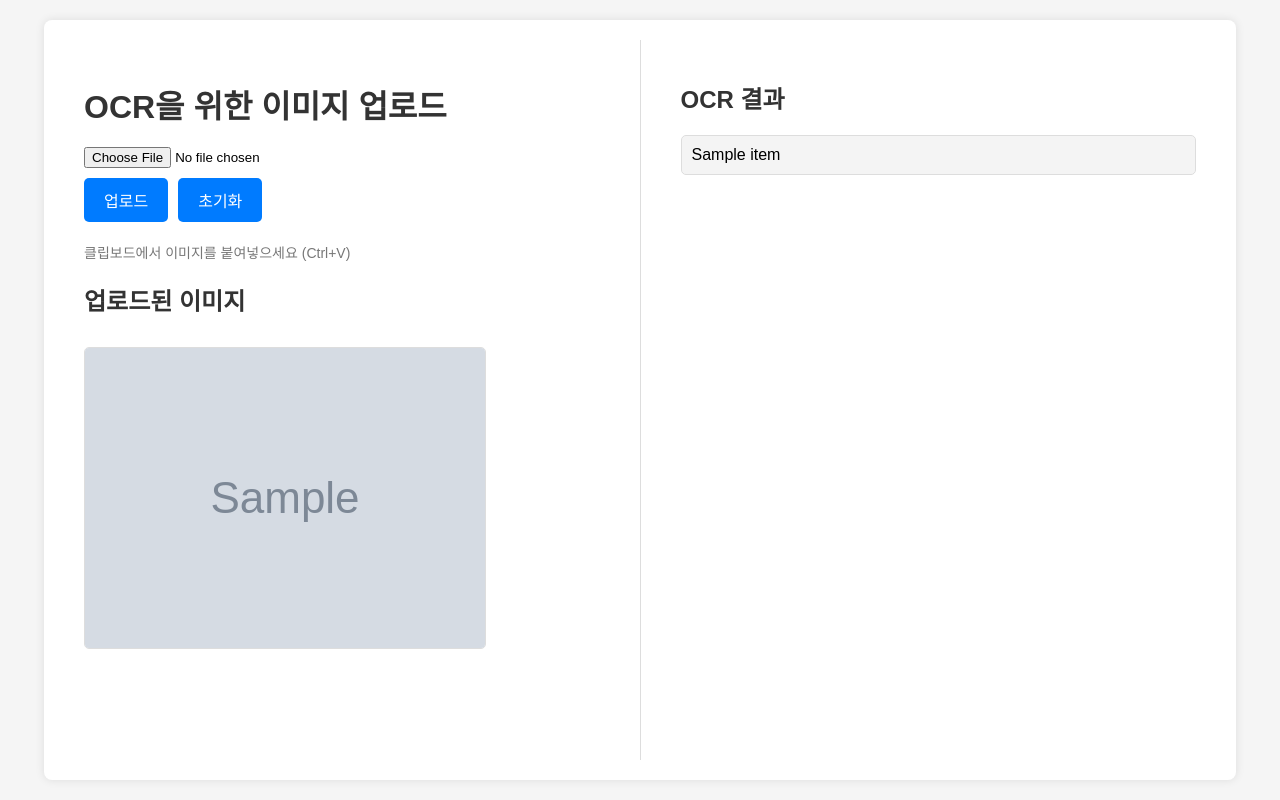
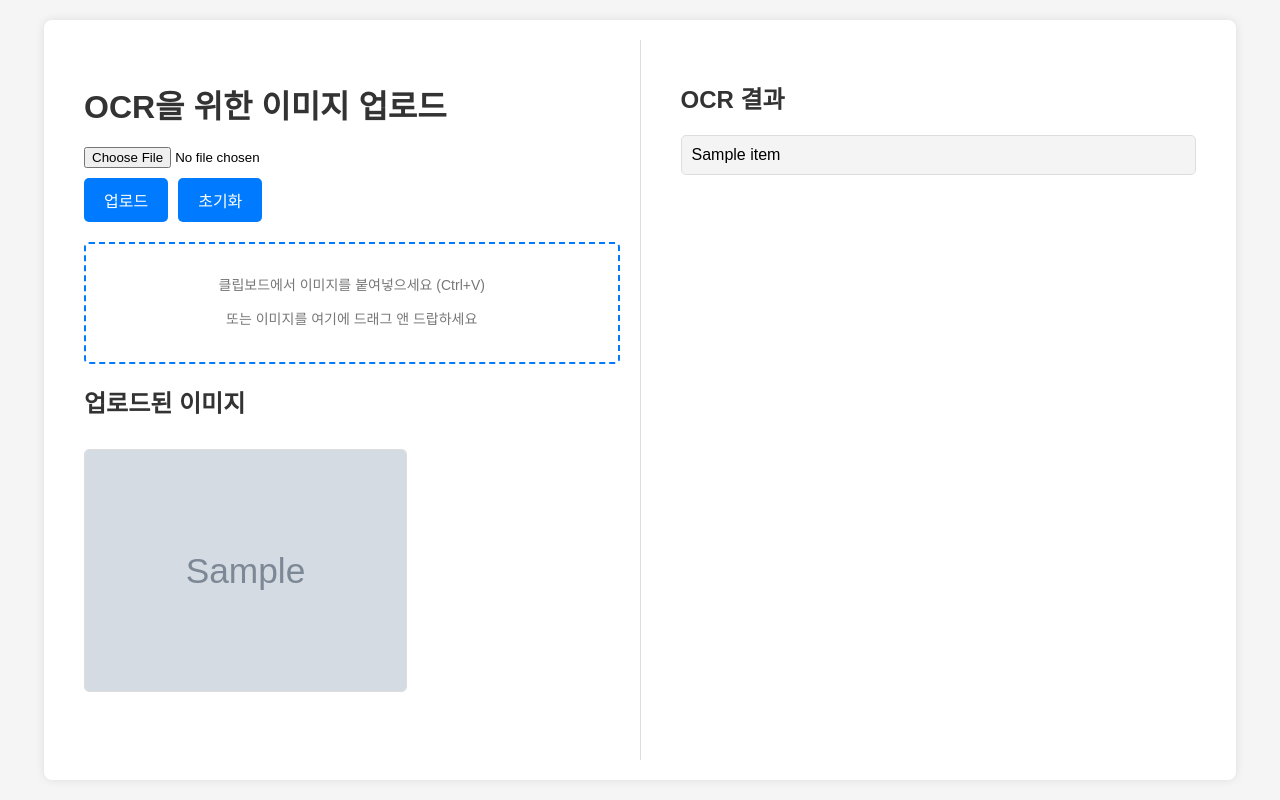
Before and after one commit to Muiyaho/easyocr_testing, a Flask app: template templates/index.html in a window 1280 px wide. Run offline with Flask 3, Linux system fonts and the light colour scheme; the template is opened without the code that fills it: most values are stand-ins (such as "Sample title", 1, 10 or a date in 2020); grey boxes marked "Sample" are stand-in pictures.

Commit message:
1. 이미지 Drag & Drop 기능 추가 2. 전반적인 UI 수정

```diff
--- a/app.py
+++ b/app.py
@@ -1,4 +1,4 @@
-from flask import Flask, request, render_template, send_from_directory
+from flask import Flask, request, render_template, send_from_directory, redirect, url_for
 import easyocr
 import os
 
@@ -45,6 +45,15 @@ def index():
     return render_template('index.html', itemOptionList=itemOptionList, file_path=file_path)
 
 
+@app.route('/reset', methods=['POST'])
+def reset():
+    # 업로드된 파일을 삭제하는 엔드포인트
+    file_path = request.form.get('file_path')
+    if file_path and os.path.exists(file_path):
+        os.remove(file_path)
+    return redirect(url_for('index'))
+
+
 @app.route('/uploads/<filename>')
 def uploaded_file(filename):
     # 업로드된 파일을 제공하는 라우트
--- a/static/style.css
+++ b/static/style.css
@@ -78,7 +78,7 @@ form.upload-form {
 }
 
 .uploaded-image {
-    max-width: 80%; /* 기존 크기의 80%로 설정 */
+    max-width: 60%; /* 기존 크기의 60%로 설정 */
     height: auto;
     border: 1px solid #ddd;
     border-radius: 5px;
@@ -112,3 +112,18 @@ p {
     color: #777;
     margin-top: 10px;
 }
+
+/* 드래그 앤 드랍 영역 스타일 */
+.drop-zone {
+    border: 2px dashed #007BFF;
+    border-radius: 5px;
+    padding: 20px;
+    text-align: center;
+    color: #777;
+    margin-top: 20px;
+}
+
+.drop-zone.drag-over {
+    border-color: #0056b3;
+    background-color: #f0f8ff;
+}
--- a/templates/index.html
+++ b/templates/index.html
@@ -14,10 +14,13 @@
                 <input type="file" name="file" accept="image/*" class="file-input">
                 <div class="buttons">
                     <button type="submit" class="button">업로드</button>
-                    <button type="reset" class="button" onclick="window.location.href='/'">초기화</button>
+                    <button type="button" class="button" onclick="resetForm()">초기화</button>
                 </div>
             </form>
-            <p>클립보드에서 이미지를 붙여넣으세요 (Ctrl+V)</p>
+            <div id="drop-zone" class="drop-zone">
+                <p>클립보드에서 이미지를 붙여넣으세요 (Ctrl+V)</p>
+                <p>또는 이미지를 여기에 드래그 앤 드랍하세요</p>
+            </div>
             <!-- 업로드된 이미지 표시 -->
             {% if file_path %}
                 <div class="image-container">
@@ -64,6 +67,57 @@
                 }
             }
         });
+
+        function resetForm() {
+            let filePath = "{{ file_path }}";
+            if (filePath) {
+                let formData = new FormData();
+                formData.append('file_path', filePath);
+                fetch('{{ url_for('reset') }}', {
+                    method: 'POST',
+                    body: formData
+                }).then(response => {
+                    window.location.href = '{{ url_for('index') }}';
+                }).catch(error => console.error('Error:', error));
+            } else {
+                window.location.href = '{{ url_for('index') }}';
+            }
+        }
+
+        // 드래그 앤 드랍 기능 추가
+        const dropZone = document.getElementById('drop-zone');
+
+        dropZone.addEventListener('dragover', (event) => {
+            event.preventDefault();
+            dropZone.classList.add('drag-over');
+        });
+
+        dropZone.addEventListener('dragleave', (event) => {
+            event.preventDefault();
+            dropZone.classList.remove('drag-over');
+        });
+
+        dropZone.addEventListener('drop', (event) => {
+            event.preventDefault();
+            dropZone.classList.remove('drag-over');
+
+            const files = event.dataTransfer.files;
+            if (files.length > 0) {
+                const formData = new FormData();
+                formData.append('file', files[0]);
+
+                fetch('{{ url_for('index') }}', {
+                    method: 'POST',
+                    body: formData
+                }).then(response => response.text())
+                  .then(data => {
+                      document.open();
+                      document.write(data);
+                      document.close();
+                  })
+                  .catch(error => console.error('Error:', error));
+            }
+        });
     </script>
 </body>
 </html>
```
